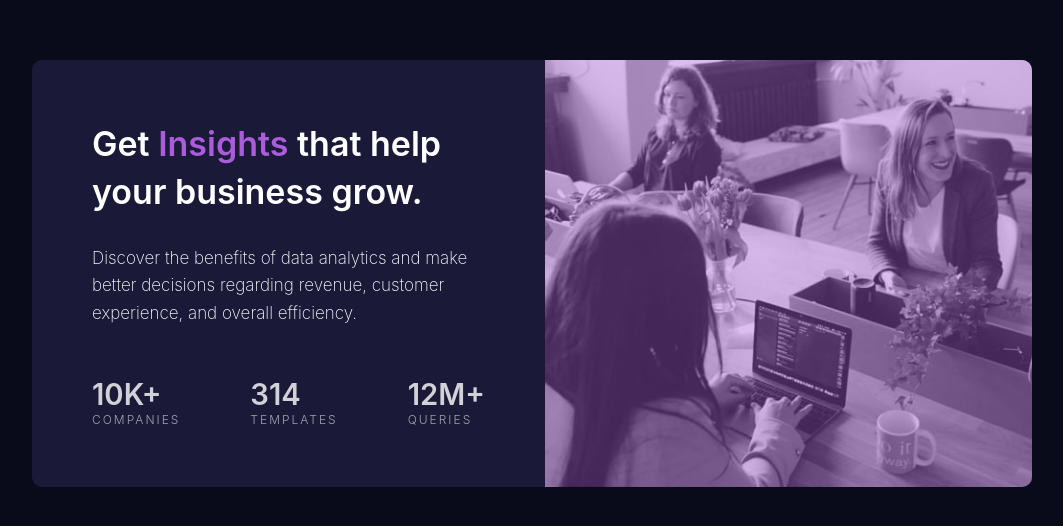
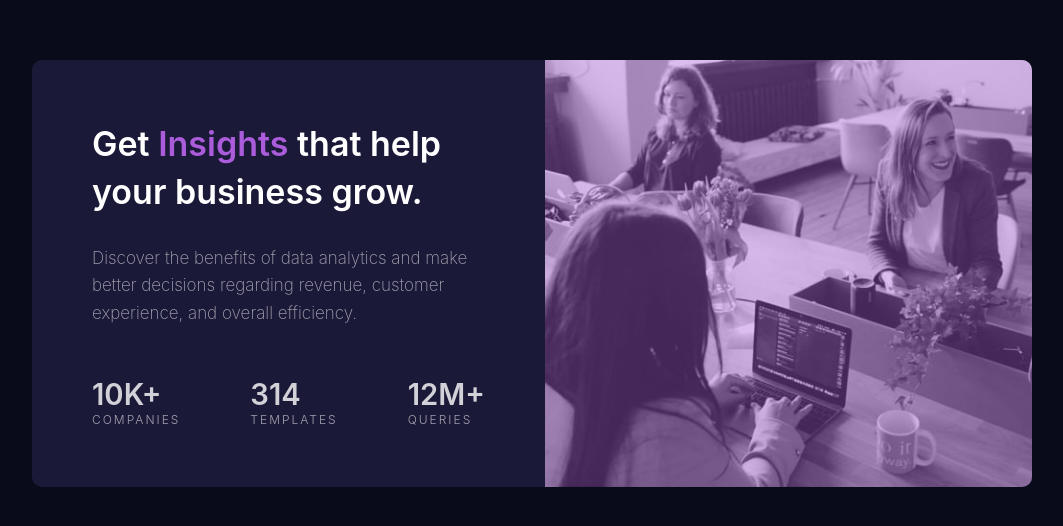
Before and after one commit to CodeWithBashir/Sats-preview-card, a plain HTML site: page index.html in a window 1280 px wide. Shown: the part 140-666 px from the top of the page, without its empty margins (108-1171 px from the left). Drawn offline with Linux system fonts and the light colour scheme.

Commit message:
Update style.css

```diff
--- a/style.css
+++ b/style.css
@@ -66,7 +66,7 @@ h2 span {
   font-weight: 200;
   line-height: 1.6;
   margin-bottom: 2rem;
-  color: hsl(0, 0%, 100%);
+  color: hsla(0, 0%, 100%, 0.6);
 }
 .stats {
   display: flex;
```
